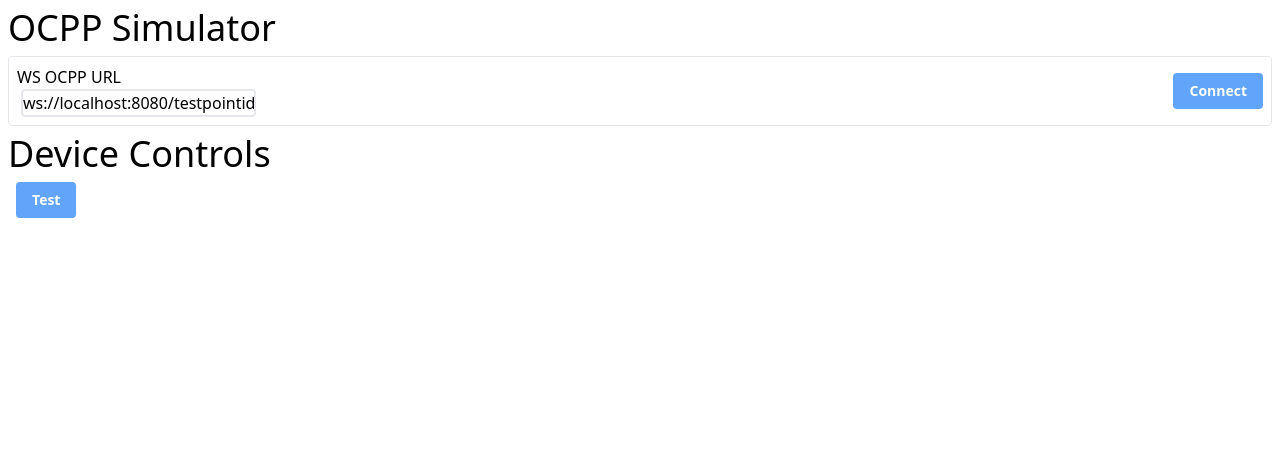
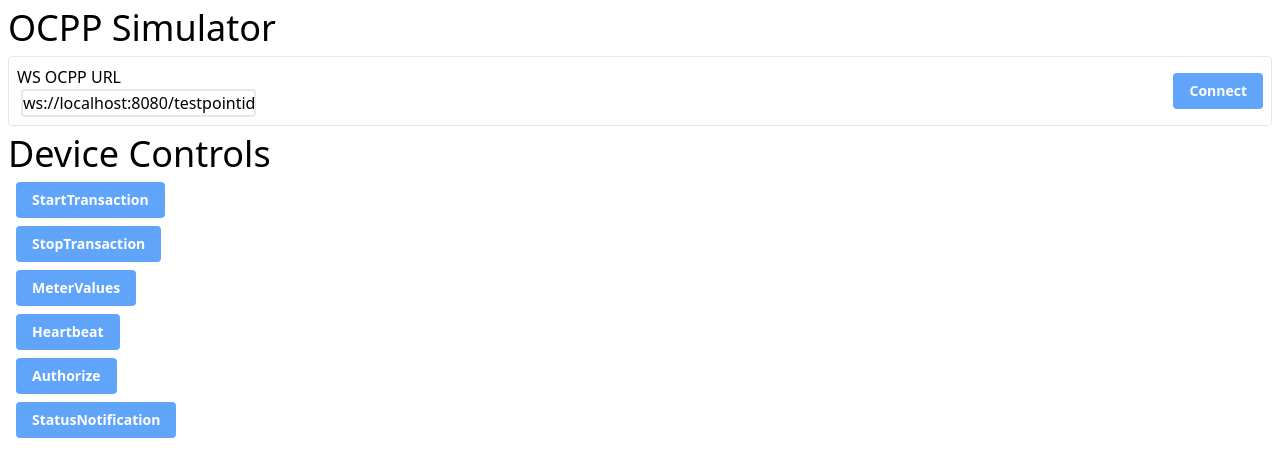
Before and after one commit to evupaustralia/ocpp-simulator, a React (Create React App) app: page / in a window 1280 px wide. Shown: the top 476 px of the page. Built offline with nearby package versions, Linux system fonts and the light colour scheme.

Commit message:
Add authorize to simulator:

```diff
--- a/src/App.js
+++ b/src/App.js
@@ -8,13 +8,52 @@ const commands = {
       new Date().getMilliseconds(),
       "BootNotification",
       {
-        "chargePointModel": "AC_7KW_001",
-        "chargePointSerialNumber": "022101000026JSS070KE3BAFF",
-        "chargePointVendor": "LINCHR",
-        "firmwareVersion": "V205B00D36",
+        "chargePointModel": "Virtual Test Device",
+        "chargePointSerialNumber": "testPointId",
+        "chargePointVendor": "Felix McCuaig",
+        "firmwareVersion": "v1.0",
         "meterSerialNumber": "20200097",
-        "meterType": "PRO-1 MOD"
-    }
+        "meterType": "Test Meter type"
+        }
+    ],
+    "Heartbeat": [
+        "2",
+        new Date().getMilliseconds(),
+        "Heartbeat",
+        {}
+    ],
+    "StartTransaction": [
+        "2",
+        new Date().getMilliseconds(),
+        "StartTransaction",
+        {
+            "connectorId": "1",
+            "idTag": "5tLBYXnPb4wCePZuUy3B",
+            "meterStart": 0,
+            //"reservationId": "",
+            "timestamp": new Date().toISOString()
+        }
+    ],
+    "StopTransaction": [
+        "2",
+        new Date().getMilliseconds(),
+        "StopTransaction",
+        {
+            "idTag": "5tLBYXnPb4wCePZuUy3B",
+            "meterStop": 2000,
+            "timestamp": new Date().toISOString(),
+            "transactionId": "",
+            //"reason": "",
+            //"transactionData": ""
+        }
+    ],
+    "Authorize": [
+        "2",
+        new Date().getMilliseconds(),
+        "Authorize",
+        {
+            "idTag": "5tLBYXnPb4wCePZuUy3B",
+        }
     ],
     "StatusNotification": {
         "connectorId": "",
@@ -25,24 +64,6 @@ const commands = {
         "vendorId": "",
         "vendorErrorCode": ""
     },
-    "Heartbeat": {
-
-    },
-    "StartTransaction": {
-        "connectorId": "",
-        "idTag": "",
-        "meterStart": "",
-        "reservationId": "",
-        "timestamp": ""
-    },
-    "StopTransaction": {
-        "idTag": "",
-        "meterStop": "",
-        "timestamp": "",
-        "transactionId": "",
-        "reason": "",
-        "transactionData": ""
-    },
     "MeterValues": {
         "connectorId": "",
         "transactionId": "",
@@ -52,10 +73,14 @@ const commands = {
 
 function App() {
     const [wsURL, setWSUrl] = useState("");
+    const [transactionId, setTransactionId] = useState(undefined);
+    const [client, setClient] = useState(undefined);
 
     useEffect(() => {
         if(wsURL) {
             var client = W3CWebSocket(wsURL);
+
+            setClient(client);
 
             client.onerror = function() {
               console.log('Connection Error');
@@ -72,9 +97,20 @@ function App() {
             };
 
             client.onmessage = function(e) {
-                if (typeof e.data === 'string') {
-                    console.log("Received: '" + e.data + "'");
+                var message = e.data;
+
+                try {
+                    var [messageTypeId, uniqueId, payload] = JSON.parse(message);
+                } catch (err) {
+                    console.err(`Err occurred ${err}`);
+                    return;
                 }
+
+                if(payload.transactionId) {
+                    setTransactionId(payload.transactionId);
+                }
+
+                console.log(message);
             };
           }
     }, [wsURL]);
@@ -83,16 +119,40 @@ function App() {
     <div className="m-2">
         <h1 className="text-4xl">OCPP Simulator</h1>
         <DeviceInput onSubmit={(url)=>setWSUrl(url)}/>
-        <DeviceControls />
+        <DeviceControls
+            heartbeat={() => {
+                client.send(JSON.stringify(commands["Heartbeat"]))
+            }}
+
+            startTransaction={() => {
+                client.send(JSON.stringify(commands["StartTransaction"]))
+            }}
+
+            stopTransaction={() => {
+                commands["StopTransaction"][3].transactionId = transactionId;
+                console.log(transactionId);
+                client.send(JSON.stringify(commands["StopTransaction"]))
+            }}
+
+            authorize={() => {
+                commands["Authorize"][3].idTag = "test";
+                client.send(JSON.stringify(commands["Authorize"]))
+            }}
+        />
     </div>
     );
 }
 
-function DeviceControls() {
+function DeviceControls({ stopTransaction, startTransaction, meterValues, heartbeat, authorize, statusNotification}) {
     return (
         <div className="mt-2">
             <h1 className="text-4xl">Device Controls</h1>
-            <DeviceControl name='Test' />
+            <DeviceControl name='StartTransaction' onClick={startTransaction} />
+            <DeviceControl name='StopTransaction' onClick={stopTransaction} />
+            <DeviceControl name='MeterValues' onClick={meterValues} />
+            <DeviceControl name='Heartbeat' onClick={heartbeat} />
+            <DeviceControl name='Authorize' onClick={authorize} />
+            <DeviceControl name='StatusNotification' onClick={statusNotification} />
         </div>
     );
 }
@@ -138,10 +198,10 @@ function DeviceInput({ onSubmit }) {
     );
 }
 
-const DeviceControl = ({ name }) => {
+const DeviceControl = ({ name, onClick }) => {
     return (
-        <div className="m-2">
-            <button className="bg-blue-400 text-white text-sm font-bold py-2 px-4 rounded">{ name }</button>
+        <div className="m-2 flex">
+            <button onClick={onClick} className="bg-blue-400 text-white text-sm font-bold py-2 px-4 rounded">{ name }</button>
         </div>
     );
 }
```
